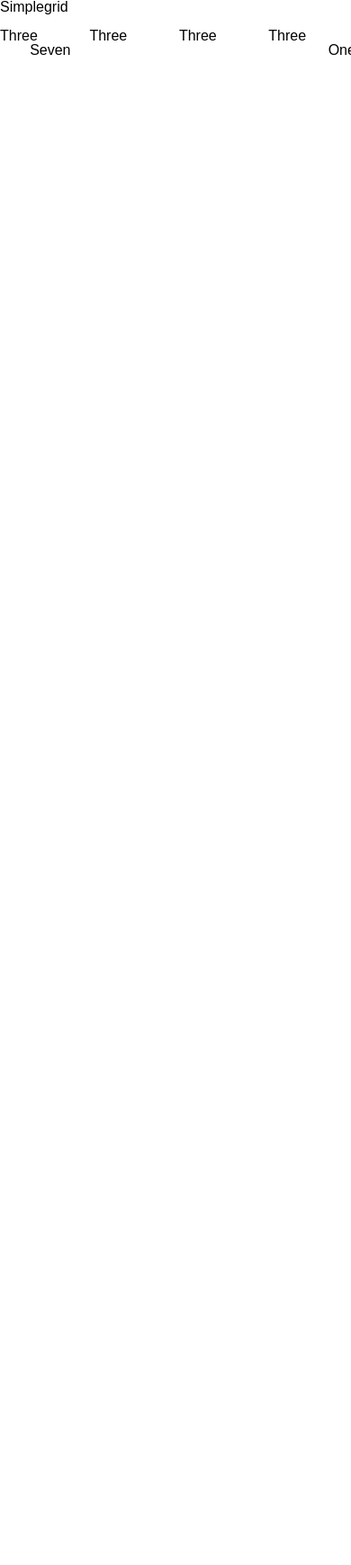
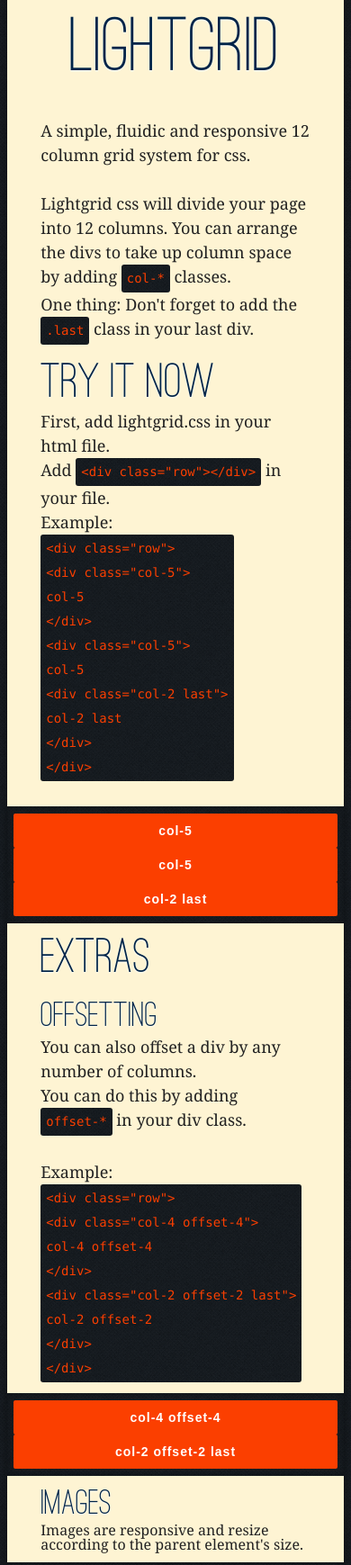
Before and after one commit to shash7/lightgrid, a plain HTML site: page index.html in a window 390 px wide. Shown: the top 1739 px of the page at 90% size. Before the commit the page ends 844 px from the top, so only its background shows below. Drawn offline with Linux system fonts and the light colour scheme.

Commit message:
To version 0.9
Fixed lots of bugs in lightgrid.css
Refined index.html and added responsive media queries
Added better comments in lightgrid.css

```diff
--- a/css/lightgrid.css
+++ b/css/lightgrid.css
@@ -1,10 +1,18 @@
-/* ------------------------------------------------------
+/*================================]
 Lightgrid css by shash7
+Version 0.5
+Project on github https://github.com/shash7/lightgrid
 
-Project on github https://github.com/shash7/lightgrid
-------------------------------------------------------*/
+Menu :
 
-/* Simple css reset
+	$RESET
+	$LIGHTGRID
+	$MEDIA-QUERY
+
+[================================*/
+
+/* $RESET
+Reset section starts here
 Delete this section if you use a custom normalize css or reset css
 */
 
@@ -48,30 +56,46 @@ article, aside, details, figcaption, figure,
 footer, header, hgroup, menu, nav, section {
 	display: block;
 }
+
+html, body
+{
+	width:100%;
+	height:100%;
+}
+
 body {
 	line-height: 1;
 	font-family:Arial, Helvetica, sans-serif;
 }
+
 ol, ul {
 	list-style: none;
 }
+
 blockquote, q {
 	quotes: none;
 }
+
 blockquote:before, blockquote:after,
 q:before, q:after {
 	content: '';
 	content: none;
 }
+
 table {
 	border-collapse: collapse;
 	border-spacing: 0;
 }
 
-/* Lightgrid starts here */
+/* $LIGHTGRID
+Lightgrid section starts here
+Be sure to delete all the unnecessary classes in they are not needed
+*/
 
 .row {
-	width: 100%;
+	width: 96%; /* Change this to 100% if left and right gutter is not needed */
+	height: 1%;
+	margin: 0 auto;
 }
 
 .row:after
@@ -151,12 +175,12 @@ table {
 
 .offset-4
 {
-	margin-left:25.5%;
+	margin-left:34%;
 }
 
 .offset-5
 {
-	margin-left:34%;
+	margin-left:42.5%;
 }
 
 .offset-6
@@ -189,10 +213,32 @@ table {
 	margin-left:93.5%;
 }
 
-.last {
+.row .last
+{
 	margin-right: 0;
 }
 
-img {
+img
+{
+	max-width:100%;
 	height: auto;
 }
+
+/* $MEDIA-QUERY
+Lightgrid section starts here
+Delete this section if media queries are not needed
+*/
+
+@media only screen and (min-width : 1px)and (max-width : 768px)
+{
+
+	.row
+	{
+	}
+
+	.col-1, .col-2, .col-3, .col-4, .col-5, .col-6, .col-7, .col-8, .col-9, .col-10, .col-11, .col-12
+	{
+		margin:0;
+		width:100%!important;
+	}
+}
--- /dev/null
+++ b/css/style.css
@@ -0,0 +1,134 @@
+@font-face {
+    font-family: 'OstrichSansMedium';
+    src: url('fonts/ostrich-regular-webfont.eot');
+    src: url('fonts/ostrich-regular-webfont.eot?#iefix') format('embedded-opentype'),
+         url('fonts/ostrich-regular-webfont.woff') format('woff'),
+         url('fonts/ostrich-regular-webfont.ttf') format('truetype'),
+         url('fonts/ostrich-regular-webfont.svg#OstrichSansMedium') format('svg');
+    font-weight: normal;
+    font-style: normal;
+
+}
+
+h1, h2, h3, h4, h5, h6
+{
+	font-family:'OstrichSansMedium', Verdana, Geneva, sans-serif;
+	text-shadow: 0px 1px 2px #ffffff;
+  filter: dropshadow(color=#ffffff, offx=0, offy=1);
+	color:#002448;
+}
+
+h1
+{
+	font-size:88px;
+}
+
+h2
+{
+	font-size:56px;
+}
+
+h3
+{
+	font-size:40px;
+}
+
+body
+{
+	font-family:Georgia, "Times New Roman", Times, serif;
+	color:#222;
+}
+
+p
+{
+	line-height:1.5em;
+	font-size:18px;
+}
+
+.main.row
+{
+	margin-top:12px;
+	margin-bottom:12px;
+
+	-webkit-border-radius: 2px;
+  border-radius: 2px;
+}
+
+.main .row > div
+{
+	background-color:#FB3F00;
+	color:#fff;
+
+	padding:12px;
+
+	font-family:Arial, Helvetica, sans-serif;
+	font-weight:bold;
+	font-size:14px;
+	text-align:center;
+	letter-spacing:1px;
+
+	-webkit-border-radius: 2px;
+  border-radius: 2px;
+
+	-webkit-box-sizing: border-box;
+	-moz-box-sizing: border-box;
+	box-sizing: border-box;
+}
+
+#wrapper
+{
+	background-image:url(../img/noisy_net.png);
+	background-repeat:repeat;
+}
+
+.main
+{
+	background-color:#FEF4D3;
+
+	-webkit-box-shadow:  0px 0px 8px 2px rgba(0, 0, 0, 0.3);
+  box-shadow:  0px 0px 8px 2px rgba(0, 0, 0, 0.3);
+
+	-webkit-box-sizing: border-box;
+	-moz-box-sizing: border-box;
+	box-sizing: border-box;
+}
+
+.content
+{
+	margin: 0 auto;
+	width:80%;
+	padding:12px 10px;
+}
+
+.example
+{
+	background-image:url(../img/noisy_net.png);
+	background-repeat:repeat;
+
+	padding:8px 0px;
+
+	-webkit-box-shadow: inset 0px 0px 6px 2px rgba(0, 0, 0, 0.2);
+   box-shadow: inset 0px 0px 6px 2px rgba(0, 0, 0, 0.2);
+}
+
+.code
+{
+	padding:2px 6px;
+	vertical-align:middle;
+	white-space: nowrap;
+	display:inline-block;
+	color:#FB3F00;
+	font-size:14px;
+	font-family:"Lucida Console", Monaco, monospace;
+
+	background-image:url(../img/noisy_net.png);
+	background-repeat:repeat;
+
+	-webkit-border-radius: 3px;
+  border-radius: 3px;
+}
+
+.center
+{
+	text-align:center;
+}
--- a/index.html
+++ b/index.html
@@ -4,35 +4,119 @@
 	Lightgrid | Simple and fluid css grid
 	</title>
 	<link href="css/lightgrid.css" rel="stylesheet" />
+	<link href="css/style.css" rel="stylesheet" />
 </head>
 
-<body>
+<body id="wrapper" class="row">
+<div class="main col-8 offset-2">
 	<div class="content">
-	<h1>
-	Simplegrid
+		<h1 class="center">
+		Lightgrid
 		</h1>
 		<br />
+		<br />
+		<p>
+		A simple, fluidic and responsive 12 column grid system for css.<br />
+		<br />
+		Lightgrid css will divide your page into 12 columns. You can arrange the divs to take up column space by adding <span class="code">
+		col-*</span> classes.
+		<br />
+		One thing: Don't forget to add the <span class="code">.last</span> class in your last div.
+		</p>
+		<br />
+		<h2>
+		Try it now
+		</h2>
+		<p>
+		First, add lightgrid.css in your html file.
+		<br />
+		Add <span class="code">&lt;div class=&quot;row&quot;&gt;&lt;/div&gt;</span> in your file.
+		<br />
+		Example:
+		<br />
+		<span class="code">
+				&lt;div class=&quot;row&quot;&gt;<br/>			&lt;div class=&quot;col-5&quot;&gt;<br/>			col-5<br/>			&lt;/div&gt;<br/>			&lt;div class=&quot;col-5&quot;&gt;<br/>			col-5				<br/>			&lt;div class=&quot;col-2 last&quot;&gt;<br/>			col-2 last<br/>			&lt;/div&gt;<br/>		&lt;/div&gt;
+		</span>
+		</p>
+		<br />
+	</div>
+	<div class="example">
 		<div class="row">
-		<div class="col-3">
-		Three
+			<div class="col-5">
+			col-5
 			</div>
-		<div class="col-3">
-		Three
+			<div class="col-5">
+			col-5
 			</div>
-		<div class="col-3">
-		Three
-		</div>
-		<div class="col-3 last">
-		Three
+			<div class="col-2 last">
+			col-2 last
 			</div>
 		</div>
+	</div>
+	<div class="content">
+		<h2>
+		Extras
+		</h2>
+		<br />
+		<h3>
+		Offsetting
+		</h3>
+		<p>
+		You can also offset a div by any number of columns.
+		<br />
+		You can do this by adding <span class="code">offset-*</span> in your div class.
+		<br /><br />
+		Example:
+		<br />
+		<span class="code">
+		&lt;div class=&quot;row&quot;&gt;<br/>			&lt;div class=&quot;col-4 offset-4&quot;&gt;<br/>			col-4 offset-4<br/>			&lt;/div&gt;<br/>			&lt;div class=&quot;col-2 offset-2 last&quot;&gt;<br/>			col-2 offset-2<br/>			&lt;/div&gt;<br/>		&lt;/div&gt;
+		</span>
+		</p>
+	</div>
+	<div class="example">
 		<div class="row">
-		<div class="col-7 offset-1">
-		Seven
+			<div class="col-4 offset-4">
+			col-4 offset-4
 			</div>
-		<div class="col-1 offset-3 last">
-		One
+			<div class="col-2 offset-2 last">
+			col-2 offset-2 last
 			</div>
+		</div>
+	</div>
+	<div class="content">
+		<h3>
+		Images
+		</h3>
+		Images are responsive and resize according to the parent element's size.
+	</div>
+	<div class="example">
+		<div class="row">
+			<div class="col-6">
+			<img src="img/kitty.jpg" alt="cats" />
+			</div>
+			<div class="col-6 last">
+			col-6 last
+			</div>
+		</div>
+	</div>
+	<div class="content">
+		<h3>
+		Trimming
+		</h3>
+		<p>
+		If you are sure you don't need to change the layout of your website, remove the extra classes in lightgrid.css. This will remove the clutter from your css file.
+		<br />
+		Also, take a look under the hood and delete and sections you don't need in your site. For example, if you are already using a reset or normalize css then remove the first section of
+		lightgrid.css
+		</p>
+		<br />
+		<h2>
+		Credits
+		</h2>
+		<p>
+		Lightgrid is made shash7.<br />
+		This grid system borrows heavily from andy taylor's 1140px grid and bootstrap's fluid grid.<br />
+		</p>
 	</div>
 </div>
 </body>
```
Also changed, not shown: css/fonts/SIL Open Font License 1.1.txt (added, +91 -0 lines), test/index.html (+0 -1 lines), README.md, css/fonts/ostrich-regular-webfont.ttf (added), css/fonts/ostrich-regular-webfont.woff (added), img/kitty.jpg (added), img/noisy_net.png (added), 2 other files. Lines whose indentation alone changed are shown as unchanged.
